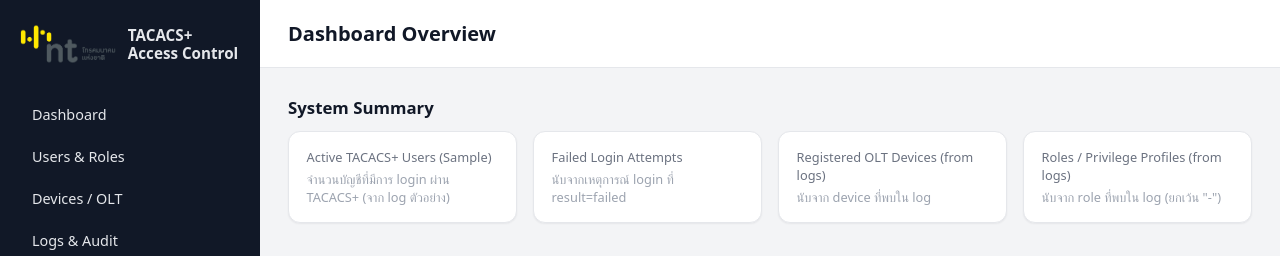
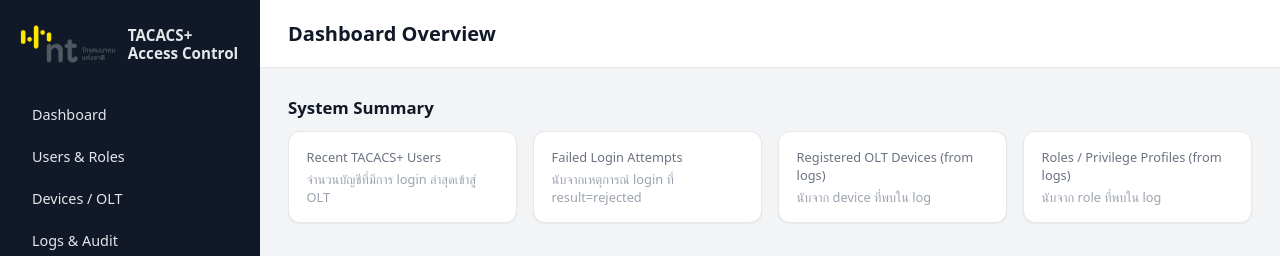
Before and after one commit to FongShana/DashboardTACACS, a Flask app: template tacacs_dashboard/templates/dashboard.html in a window 1280 px wide. Shown: the top 256 px of the page. Run offline with Flask 3, Linux system fonts and the light colour scheme; the template is opened without the code that fills it, so the values that code supplies are empty.

Commit message:
Edit dashboard template

```diff
--- a/tacacs_dashboard/templates/dashboard.html
+++ b/tacacs_dashboard/templates/dashboard.html
@@ -10,15 +10,15 @@
 
   <div class="card-grid">
     <div class="card">
-      <div class="card-label">Active TACACS+ Users (Sample)</div>
-      <div class="card-value">{{ summary.active_users }}</div>
-      <div class="card-sub">จำนวนบัญชีที่มีการ login ผ่าน TACACS+ (จาก log ตัวอย่าง)</div>
+      <div class="card-label">Recent TACACS+ Users</div>
+      <div class="card-value">{{ summary.recent_users }}</div>
+      <div class="card-sub">จำนวนบัญชีที่มีการ login ล่าสุดเข้าสู่ OLT</div>
     </div>
 
     <div class="card">
       <div class="card-label">Failed Login Attempts</div>
       <div class="card-value card-value-danger">{{ summary.failed_logins }}</div>
-      <div class="card-sub">นับจากเหตุการณ์ login ที่ result=failed</div>
+      <div class="card-sub">นับจากเหตุการณ์ login ที่ result=rejected</div>
     </div>
 
     <div class="card">
@@ -30,7 +30,7 @@
     <div class="card">
       <div class="card-label">Roles / Privilege Profiles (from logs)</div>
       <div class="card-value">{{ summary.roles }}</div>
-      <div class="card-sub">นับจาก role ที่พบใน log (ยกเว้น "-")</div>
+      <div class="card-sub">นับจาก role ที่พบใน log</div>
     </div>
   </div>
 </section>
```
